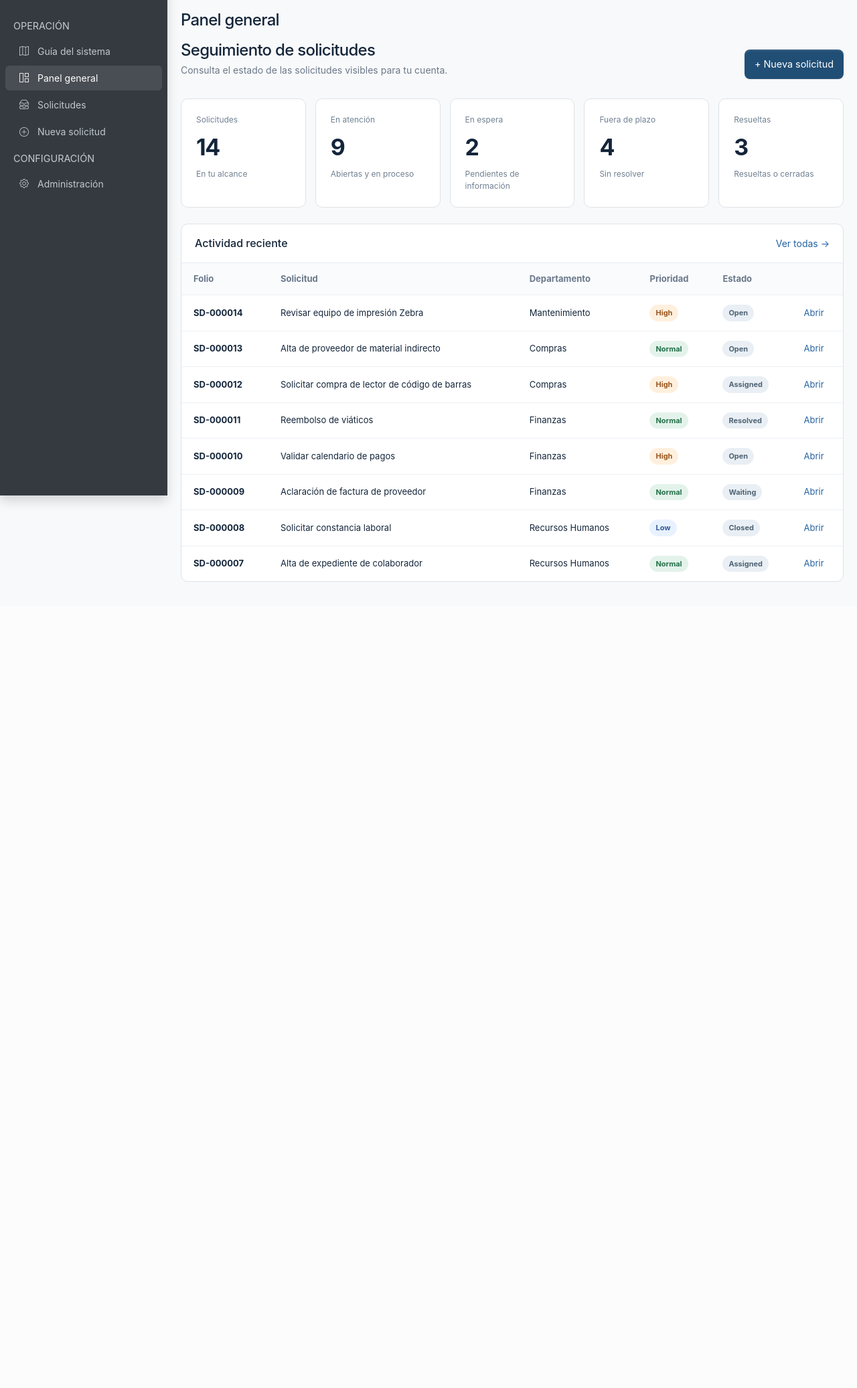
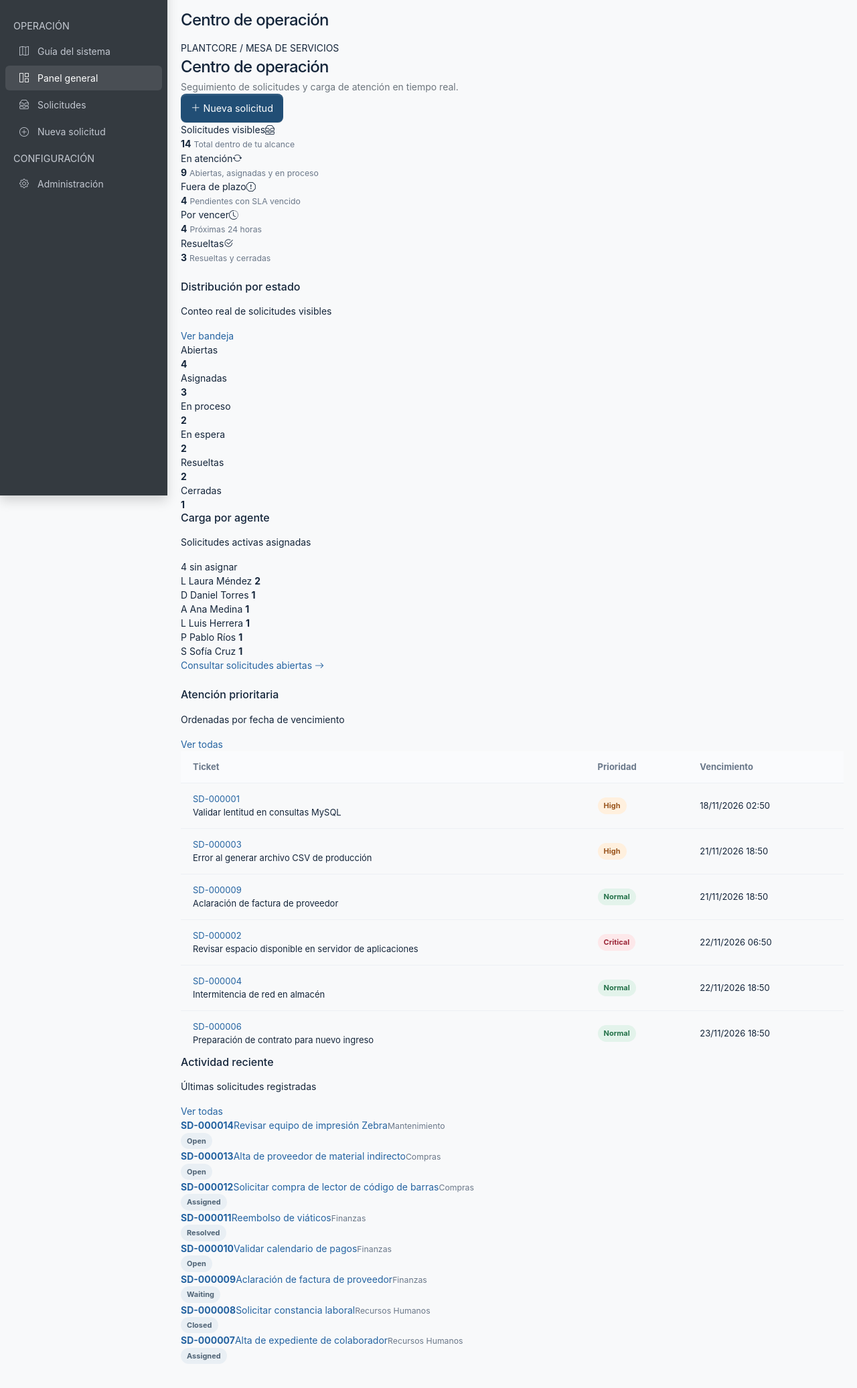
Before and after one commit to diegoarmando025/plantcore-service-desk, a Laravel app: page /dashboard in a window 1280 px wide. Shown: the part 60-2133 px from the top of the page at 67% size. Before the commit the page ends 929 px from the top, so only its background shows below. Run offline with Laravel 12, Linux system fonts and the light colour scheme; a user stored in the database is signed in; data comes from the database, SQL or seed files in the repository.

Commit message:
feat(ui): build KPI and operations-focused live dashboard

```diff
--- a/resources/views/dashboard.blade.php
+++ b/resources/views/dashboard.blade.php
@@ -1,7 +1,90 @@
 @extends('layouts.app')
-@section('heading','Panel general')
+@section('heading','Centro de operación')
 @section('content')
-<div class="pageintro"><div><h2>Seguimiento de solicitudes</h2><p class="muted">Consulta el estado de las solicitudes visibles para tu cuenta.</p></div><a class="btn btn-primary" href="{{ route('tickets.create') }}">+ Nueva solicitud</a></div>
-<div class="stats"><div class="stat"><span>Solicitudes</span><strong>{{ $counts['total'] }}</strong><small>En tu alcance</small></div><div class="stat"><span>En atención</span><strong>{{ $counts['open'] }}</strong><small>Abiertas y en proceso</small></div><div class="stat"><span>En espera</span><strong>{{ $counts['waiting'] }}</strong><small>Pendientes de información</small></div><div class="stat"><span>Fuera de plazo</span><strong>{{ $counts['overdue'] }}</strong><small>Sin resolver</small></div><div class="stat"><span>Resueltas</span><strong>{{ $counts['resolved'] }}</strong><small>Resueltas o cerradas</small></div></div>
-<section class="panel"><div class="panelhead"><h3>Actividad reciente</h3><a href="{{ route('tickets.index') }}">Ver todas →</a></div><div class="scrolltable"><table><thead><tr><th>Folio</th><th>Solicitud</th><th>Departamento</th><th>Prioridad</th><th>Estado</th><th></th></tr></thead><tbody>@forelse($recent as $ticket)<tr><td><strong>{{ $ticket->code }}</strong></td><td>{{ $ticket->title }}</td><td>{{ $ticket->department->name }}</td><td><span class="pill {{ $ticket->priority }}">{{ ucfirst($ticket->priority) }}</span></td><td><span class="pill status">{{ str_replace('_',' ',ucfirst($ticket->status)) }}</span></td><td><a href="{{ route('tickets.show',$ticket) }}">Abrir</a></td></tr>@empty<tr><td colspan="6">Todavía no hay solicitudes. Registra la primera.</td></tr>@endforelse</tbody></table></div></section>
+<div class="sd-pagehead">
+  <div>
+    <p class="sd-overline mb-1">PLANTCORE / MESA DE SERVICIOS</p>
+    <h2 class="sd-page-title">Centro de operación</h2>
+    <p class="text-secondary mb-0">Seguimiento de solicitudes y carga de atención en tiempo real.</p>
+  </div>
+  <a class="btn btn-primary" href="{{ route('tickets.create') }}"><i class="bi bi-plus-lg me-1"></i>Nueva solicitud</a>
+</div>
+
+<div class="sd-metrics mb-4">
+ @foreach([
+  ['label'=>'Solicitudes visibles','key'=>'total','icon'=>'bi-inboxes','tone'=>'blue','help'=>'Total dentro de tu alcance'],
+  ['label'=>'En atención','key'=>'open','icon'=>'bi-arrow-repeat','tone'=>'indigo','help'=>'Abiertas, asignadas y en proceso'],
+  ['label'=>'Fuera de plazo','key'=>'overdue','icon'=>'bi-exclamation-octagon','tone'=>'red','help'=>'Pendientes con SLA vencido'],
+  ['label'=>'Por vencer','key'=>'due_soon','icon'=>'bi-clock-history','tone'=>'amber','help'=>'Próximas 24 horas'],
+  ['label'=>'Resueltas','key'=>'resolved','icon'=>'bi-check2-circle','tone'=>'green','help'=>'Resueltas y cerradas']
+ ] as $metric)
+ <div class="sd-metric sd-tone-{{ $metric['tone'] }}">
+   <div class="sd-metric-top"><span>{{ $metric['label'] }}</span><i class="bi {{ $metric['icon'] }}"></i></div>
+   <strong>{{ number_format($counts[$metric['key']]) }}</strong>
+   <small>{{ $metric['help'] }}</small>
+ </div>
+ @endforeach
+</div>
+
+<div class="sd-overview-grid mb-4">
+ <section class="sd-surface">
+   <div class="sd-section-heading"><div><h3>Distribución por estado</h3><p>Conteo real de solicitudes visibles</p></div><a href="{{ route('tickets.index') }}">Ver bandeja</a></div>
+   @php($statusLabels=['open'=>'Abiertas','assigned'=>'Asignadas','in_progress'=>'En proceso','waiting'=>'En espera','resolved'=>'Resueltas','closed'=>'Cerradas'])
+   <div class="sd-status-list">
+   @foreach($statusLabels as $status => $label)
+     @php($value=(int)($statusCounts[$status]??0))
+     <div class="sd-status-item">
+       <span>{{ $label }}</span>
+       <div class="sd-track" role="img" aria-label="{{ $label }}: {{ $value }} solicitudes"><div class="sd-track-fill sd-status-{{ $status }}" style="width:{{ $counts['total']>0?round($value/$counts['total']*100):0 }}%"></div></div>
+       <strong>{{ $value }}</strong>
+     </div>
+   @endforeach
+   </div>
+ </section>
+ <section class="sd-surface">
+   <div class="sd-section-heading"><div><h3>Carga por agente</h3><p>Solicitudes activas asignadas</p></div><span class="sd-small-meta">{{ $counts['unassigned'] }} sin asignar</span></div>
+   @forelse($workload as $agent)
+    <div class="sd-agent-row">
+      <span class="sd-agent-avatar">{{ mb_strtoupper(mb_substr($agent['name'],0,1)) }}</span>
+      <span class="sd-agent-name">{{ $agent['name'] }}</span>
+      <strong>{{ $agent['total'] }}</strong>
+    </div>
+   @empty
+    <p class="text-secondary mb-0">Todavía no hay tickets activos asignados.</p>
+   @endforelse
+   <a class="sd-inline-link" href="{{ route('tickets.index',['status'=>'open']) }}">Consultar solicitudes abiertas <i class="bi bi-arrow-right"></i></a>
+ </section>
+</div>
+
+<div class="sd-overview-grid sd-overview-grid-bottom">
+ <section class="sd-surface">
+  <div class="sd-section-heading"><div><h3>Atención prioritaria</h3><p>Ordenadas por fecha de vencimiento</p></div><a href="{{ route('tickets.index') }}">Ver todas</a></div>
+  <div class="sd-responsive-table">
+  <table class="sd-table"><thead><tr><th>Ticket</th><th>Prioridad</th><th>Vencimiento</th></tr></thead>
+  <tbody>
+  @forelse($urgent as $ticket)
+   <tr>
+    <td><a class="sd-ticket-link" href="{{ route('tickets.show',$ticket) }}">{{ $ticket->code }}</a><div class="sd-cell-subtitle">{{ $ticket->title }}</div></td>
+    <td><span class="pill {{ $ticket->priority }}">{{ ucfirst($ticket->priority) }}</span></td>
+    <td><span class="{{ $ticket->due_at->isPast()?'sd-overdue':'sd-deadline' }}">{{ $ticket->due_at->format('d/m/Y H:i') }}</span></td>
+   </tr>
+  @empty
+   <tr><td colspan="3" class="text-secondary">No hay vencimientos pendientes.</td></tr>
+  @endforelse
+  </tbody></table></div>
+ </section>
+ <section class="sd-surface">
+  <div class="sd-section-heading"><div><h3>Actividad reciente</h3><p>Últimas solicitudes registradas</p></div><a href="{{ route('tickets.index') }}">Ver todas</a></div>
+  <div class="sd-recent-list">
+  @forelse($recent as $ticket)
+   <a class="sd-recent-item" href="{{ route('tickets.show',$ticket) }}">
+    <div><strong>{{ $ticket->code }}</strong><span>{{ $ticket->title }}</span><small>{{ $ticket->department?->name ?? 'Departamento' }}</small></div>
+    <span class="pill status">{{ ucfirst(str_replace('_',' ',$ticket->status)) }}</span>
+   </a>
+  @empty
+   <p class="text-secondary">Aún no se registran solicitudes.</p>
+  @endforelse
+  </div>
+ </section>
+</div>
 @endsection
```
